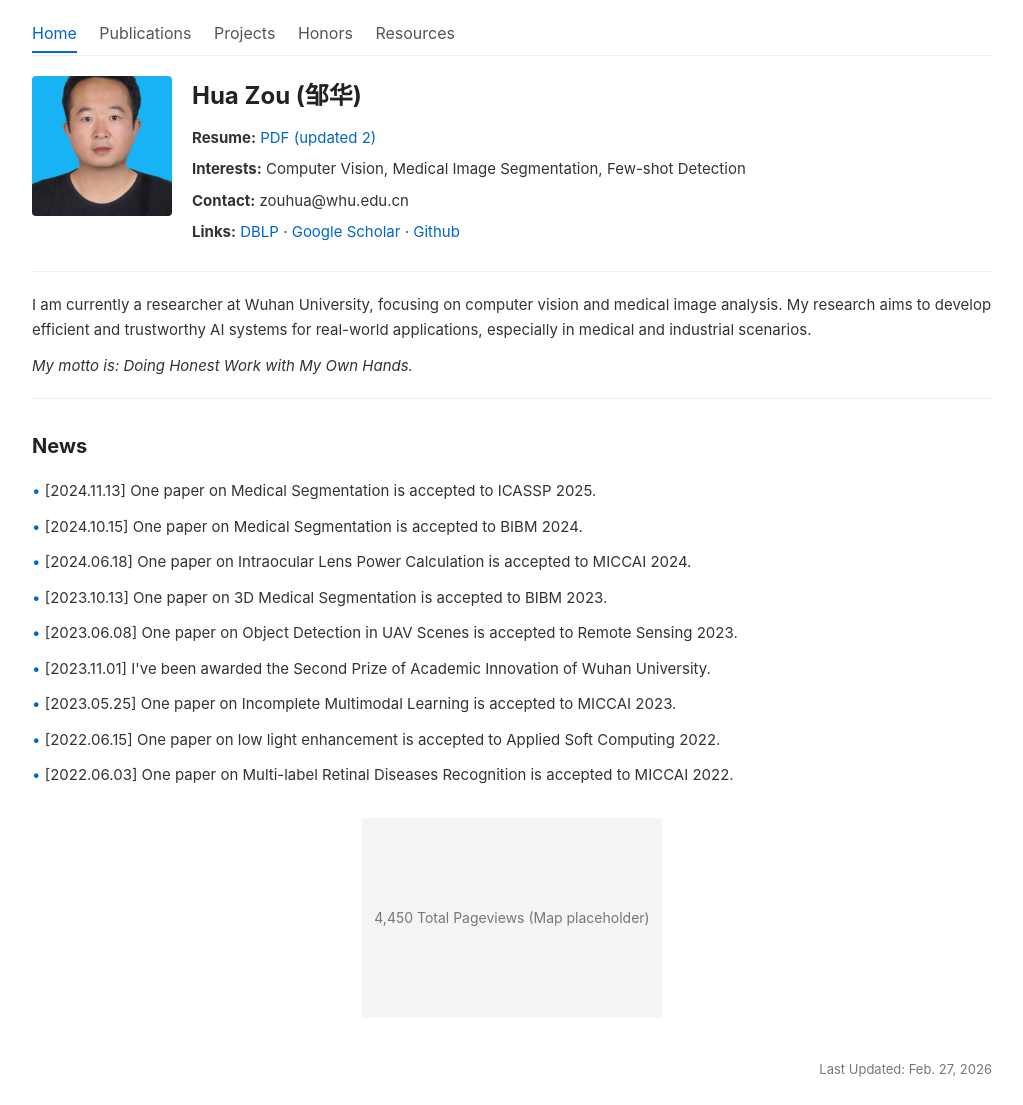
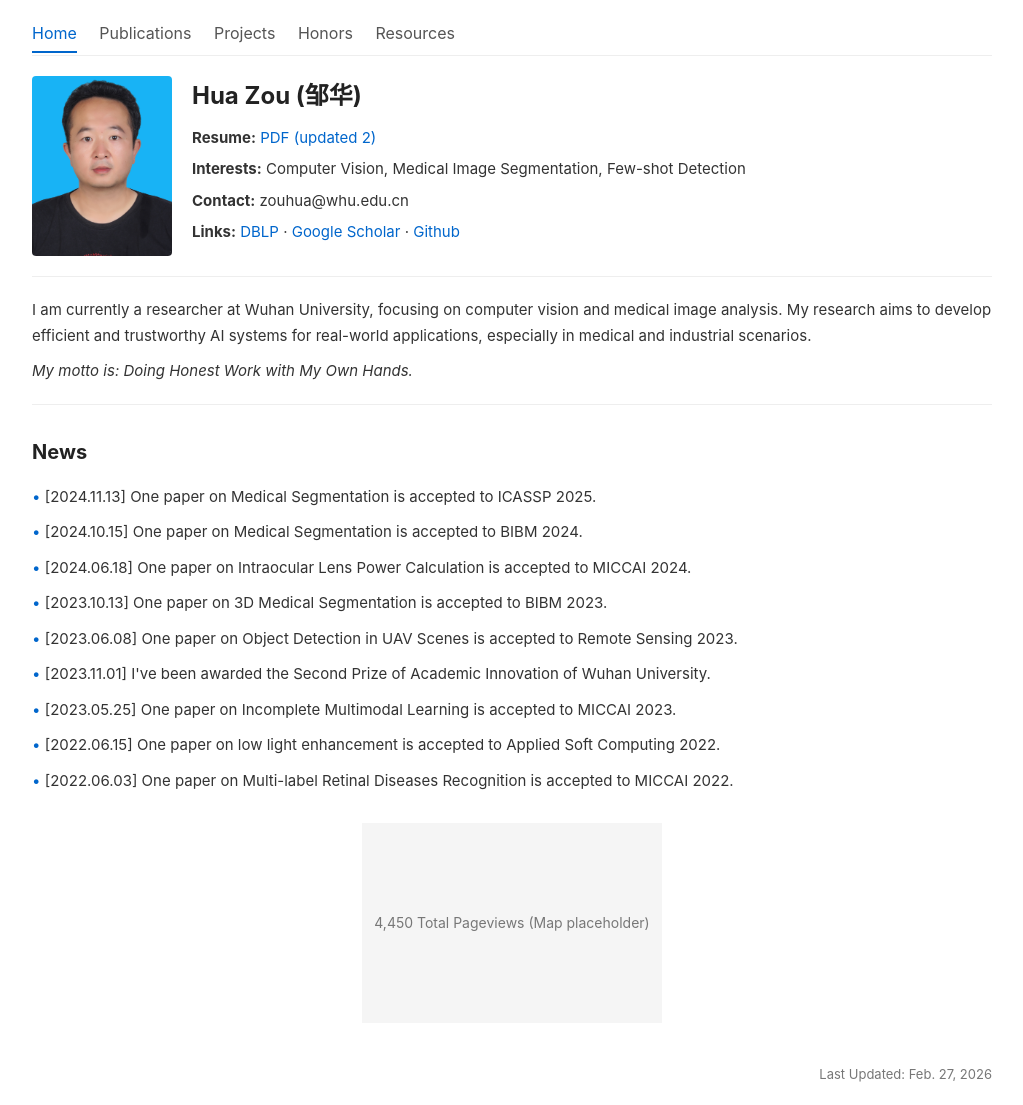
Before and after one commit to zouhuawhu/zouhuawhu.github.io, a Jekyll site: the page built from index.html, in a window 1280 px wide. Shown: the whole page, without its empty margins (128-1151 px from the left). Built offline with Jekyll 4.4.1, drawn with Linux system fonts in a browser that asks for light colours.

Commit message:
Update default.html

```diff
--- a/_layouts/default.html
+++ b/_layouts/default.html
@@ -57,7 +57,7 @@
         }
         .avatar {
             width: 140px;
-            height: 140px;
+            height: 180px;
             object-fit: cover;
             border-radius: 4px;
         }
```
